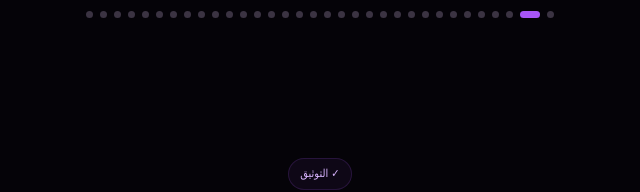
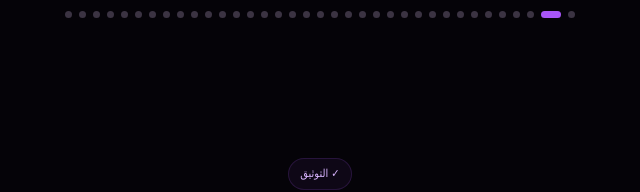
Before and after one commit to ramshapus/-, a plain HTML site: page index.html in a window 1280 px wide. Shown: the part 2182-2374 px from the top of the page, 320-960 px from the left. Drawn offline with Linux system fonts and the light colour scheme.

Commit message:
Update index.html

```diff
--- a/index.html
+++ b/index.html
@@ -600,8 +600,7 @@ function openWhatsApp(){
   const message="السلام عليكم رمشة بلس 👋🏻\n\nأرغب بالاستفسار عن خدمات المتجر.";
   window.open(`https://wa.me/${WHATSAPP}?text=${encodeURIComponent(message)}`,"_blank");
 }
-
-/* تقييمات العملاء الـ33 */
+/* تقييمات العملاء الـ36 */
 const reviews=[
 "خدمه سريعه واسلوب عسل ومحترمين وسعرهم رخيص🤍",
 "ممتازه",
@@ -635,7 +634,10 @@ const reviews=[
 "سريع ومتعاون الله يسعده",
 "اسسسطوريييه",
 "جميله",
-"رائعة"
+"رائعة",
+"تعامل زين وخدمة فنانه واشكر خدمة العملاء",
+"مو اول تعامل ولا آخر تعامل سرعه استجابه وخدمه ممتازه",
+"محترمين وسريعين"
 ];
 
 const reviewTrack=document.getElementById("reviewTrack");
```
